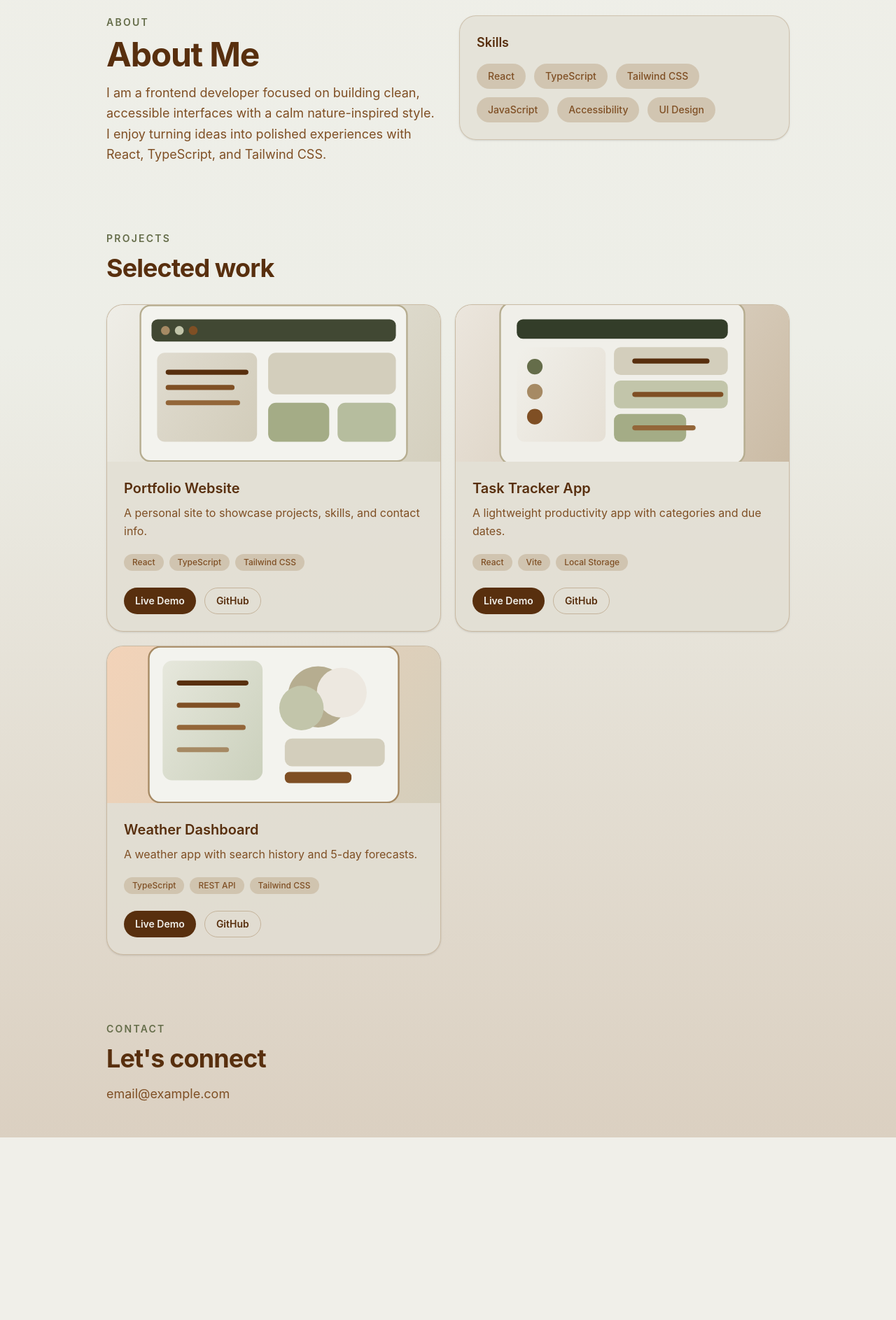
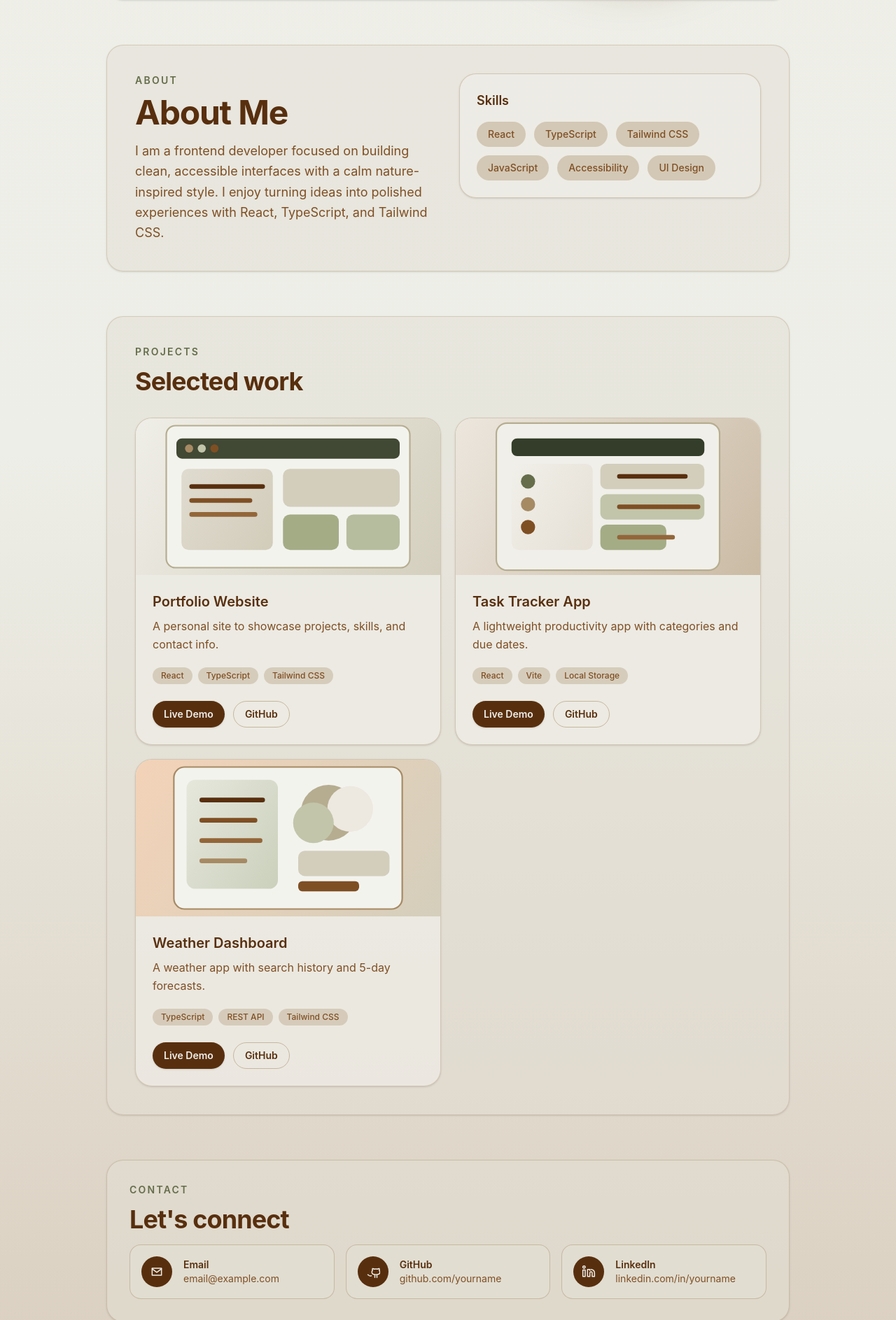
Before and after one commit to jamesharrison2005/portfolio, a React (Vite) app: page / in a window 1280 px wide. Shown: the part 633-2520 px from the top of the page at 70% size. Before the commit the page ends 2259 px from the top, so only its background shows below. Built offline with nearby package versions, Linux system fonts and the light colour scheme.

Commit message:
basic website template

```diff
--- a/src/App.tsx
+++ b/src/App.tsx
@@ -2,6 +2,44 @@ import Navbar from './components/layout/Navbar';
 import Hero from './components/sections/Hero';
 import About from './components/sections/About';
 import Projects from './components/sections/Projects';
+import ScrollReveal from './components/ui/ScrollReveal';
+
+const contacts = [
+  {
+    label: 'Email',
+    href: 'mailto:email@example.com',
+    value: 'email@example.com',
+    icon: (
+      <svg viewBox="0 0 24 24" fill="none" stroke="currentColor" strokeWidth="1.8" strokeLinecap="round" strokeLinejoin="round" className="h-5 w-5">
+        <path d="M4 6h16v12H4z" />
+        <path d="m4 7 8 6 8-6" />
+      </svg>
+    ),
+  },
+  {
+    label: 'GitHub',
+    href: 'https://github.com/yourname',
+    value: 'github.com/yourname',
+    icon: (
+      <svg viewBox="0 0 24 24" fill="none" stroke="currentColor" strokeWidth="1.8" strokeLinecap="round" strokeLinejoin="round" className="h-5 w-5">
+        <path d="M9 19c-4.5 1.5-4.5-2-6-2" />
+        <path d="M15 22v-3.2c0-.9.3-1.5.9-2-3 .3-6-.6-6-4.2 0-1.1.4-2 1.1-2.7-.1-.3-.5-1.6.1-3.3 0 0 .9-.3 3 .9a10.3 10.3 0 0 1 5.4 0c2.1-1.2 3-.9 3-.9.6 1.7.2 3 .1 3.3.7.7 1.1 1.6 1.1 2.7 0 3.6-3 4.5-6 4.2.6.5.9 1.4.9 2V22" />
+      </svg>
+    ),
+  },
+  {
+    label: 'LinkedIn',
+    href: 'https://linkedin.com/in/yourname',
+    value: 'linkedin.com/in/yourname',
+    icon: (
+      <svg viewBox="0 0 24 24" fill="none" stroke="currentColor" strokeWidth="1.8" strokeLinecap="round" strokeLinejoin="round" className="h-5 w-5">
+        <path d="M16 8a6 6 0 0 1 6 6v6h-4v-6a2 2 0 1 0-4 0v6h-4V8h4v2" />
+        <path d="M2 9h4v11H2z" />
+        <circle cx="4" cy="4" r="2" />
+      </svg>
+    ),
+  },
+];
 
 function App() {
   return (
@@ -9,21 +47,43 @@ function App() {
       id="top"
       className="min-h-screen bg-gradient-to-b from-khaki-beige-900 via-dry-sage-alt-900 to-camel-800 text-charcoal-brown-500 dark:from-charcoal-brown-200 dark:via-ebony-300 dark:to-dark-walnut-200 dark:text-khaki-beige-800"
     >
-      <main className="max-w-5xl mx-auto px-6">
+      <main className="mx-auto flex max-w-5xl flex-col gap-16 px-6 py-6 sm:py-8 lg:py-10">
         <Navbar />
         <Hero />
         <About />
         <Projects />
-        <section id="contact" className="py-12">
+        <section id="contact" className="rounded-3xl border border-camel-600/50 bg-khaki-beige-800/60 p-6 shadow-sm dark:border-ebony-600 dark:bg-charcoal-brown-300/80 sm:p-8">
+          <ScrollReveal>
             <p className="mb-3 text-sm font-semibold uppercase tracking-[0.16em] text-dusty-olive-500 dark:text-dry-sage-alt-700">
               Contact
             </p>
             <h2 className="mb-4 text-3xl font-bold tracking-tight text-dark-walnut-500 sm:text-4xl dark:text-khaki-beige-900">
               Let&apos;s connect
             </h2>
-          <p className="max-w-3xl text-lg leading-relaxed text-saddle-brown-500 dark:text-camel-900">
-            email@example.com
+            <div className="grid gap-4 sm:grid-cols-3">
+              {contacts.map((contact) => (
+                <a
+                  key={contact.label}
+                  href={contact.href}
+                  target={contact.label === 'Email' ? undefined : '_blank'}
+                  rel={contact.label === 'Email' ? undefined : 'noreferrer'}
+                  className="group flex items-center gap-4 rounded-2xl border border-camel-600/60 bg-khaki-beige-800/80 p-4 transition duration-300 hover:-translate-y-1 hover:border-dark-walnut-500 hover:bg-khaki-beige-700/90 hover:shadow-md dark:border-ebony-600 dark:bg-charcoal-brown-300/90 dark:hover:border-khaki-beige-900 dark:hover:bg-ebony-500/70"
+                >
+                  <div className="flex h-11 w-11 items-center justify-center rounded-full bg-dark-walnut-500 text-khaki-beige-900 transition group-hover:scale-105 group-hover:bg-toffee-brown-500 dark:bg-khaki-beige-900 dark:text-dark-walnut-500">
+                    {contact.icon}
+                  </div>
+                  <div>
+                    <p className="text-sm font-semibold text-dark-walnut-500 dark:text-khaki-beige-900">
+                      {contact.label}
                     </p>
+                    <p className="text-sm text-saddle-brown-500 transition group-hover:text-dark-walnut-500 dark:text-camel-900 dark:group-hover:text-khaki-beige-900">
+                      {contact.value}
+                    </p>
+                  </div>
+                </a>
+              ))}
+            </div>
+          </ScrollReveal>
         </section>
       </main>
     </div>
--- a/src/components/sections/About.tsx
+++ b/src/components/sections/About.tsx
@@ -1,9 +1,12 @@
+import ScrollReveal from '../ui/ScrollReveal';
+
 function About() {
   const skills = ['React', 'TypeScript', 'Tailwind CSS', 'JavaScript', 'Accessibility', 'UI Design'];
 
   return (
-    <section id="about" className="py-12">
-      <div className="grid gap-8 md:grid-cols-2 md:items-start">
+    <section id="about" className="rounded-3xl border border-camel-600/40 bg-khaki-beige-800/50 p-6 shadow-sm sm:p-8 dark:border-ebony-600 dark:bg-charcoal-brown-300/80 md:p-10">
+      <ScrollReveal>
+        <div className="grid gap-8 md:grid-cols-2 md:items-start">
         <div>
           <p className="mb-3 text-sm font-semibold uppercase tracking-[0.16em] text-dusty-olive-500 dark:text-dry-sage-alt-700">
             About
@@ -18,7 +21,7 @@ function About() {
           </p>
         </div>
 
-        <div className="rounded-3xl border border-camel-600/50 bg-khaki-beige-800/70 p-6 shadow-sm dark:border-ebony-600 dark:bg-charcoal-brown-300/90">
+        <div className="rounded-3xl border border-camel-600/50 bg-khaki-beige-900/60 p-6 shadow-sm dark:border-ebony-600 dark:bg-charcoal-brown-200/80">
           <h3 className="mb-4 text-lg font-semibold text-dark-walnut-500 dark:text-khaki-beige-900">
             Skills
           </h3>
@@ -33,7 +36,8 @@ function About() {
             ))}
           </div>
         </div>
-      </div>
+        </div>
+      </ScrollReveal>
     </section>
   );
 }
--- a/src/components/sections/Projects.tsx
+++ b/src/components/sections/Projects.tsx
@@ -1,9 +1,11 @@
 import { projects } from '../../data/projects';
 import ProjectCard from '../ui/ProjectCard';
+import ScrollReveal from '../ui/ScrollReveal';
 
 function Projects() {
   return (
-    <section id="projects" className="py-12">
+    <section id="projects" className="rounded-3xl border border-camel-600/40 bg-khaki-beige-800/50 p-6 shadow-sm sm:p-8 dark:border-ebony-600 dark:bg-charcoal-brown-300/80 md:p-10">
+      <ScrollReveal>
         <p className="mb-3 text-sm font-semibold uppercase tracking-[0.16em] text-dusty-olive-500 dark:text-dry-sage-alt-700">
           Projects
         </p>
@@ -15,6 +17,7 @@ function Projects() {
             <ProjectCard key={project.title} project={project} />
           ))}
         </div>
+      </ScrollReveal>
     </section>
   );
 }
--- a/src/components/ui/ProjectCard.tsx
+++ b/src/components/ui/ProjectCard.tsx
@@ -1,4 +1,5 @@
 import type { Project } from '../../types/project';
+import ScrollReveal from './ScrollReveal';
 
 type ProjectCardProps = {
   project: Project;
@@ -6,12 +7,13 @@ type ProjectCardProps = {
 
 function ProjectCard({ project }: ProjectCardProps) {
   return (
-    <article className="group overflow-hidden rounded-3xl border border-camel-600/60 bg-khaki-beige-800/80 shadow-sm transition duration-300 hover:-translate-y-1 hover:shadow-xl dark:border-ebony-600 dark:bg-charcoal-brown-300/90">
+    <ScrollReveal className="h-full">
+      <article className="group h-full overflow-hidden rounded-3xl border border-camel-600/50 bg-khaki-beige-900/65 shadow-sm transition duration-300 hover:-translate-y-1 hover:shadow-md dark:border-ebony-600 dark:bg-charcoal-brown-200/85">
         <div className="overflow-hidden">
           <img
             src={project.image}
             alt={`${project.title} preview`}
-          className="h-56 w-full object-cover transition duration-300 group-hover:scale-105"
+            className="h-56 w-full object-cover transition duration-300 group-hover:scale-[1.03]"
           />
         </div>
 
@@ -27,7 +29,7 @@ function ProjectCard({ project }: ProjectCardProps) {
             {project.tech.map((tag) => (
               <span
                 key={`${project.title}-${tag}`}
-              className="rounded-full bg-camel-700/70 px-3 py-1 text-xs font-medium text-saddle-brown-500 transition group-hover:bg-camel-600 dark:bg-ebony-500 dark:text-khaki-beige-900"
+                className="rounded-full bg-camel-700/60 px-3 py-1 text-xs font-medium text-saddle-brown-500 transition group-hover:bg-camel-600/80 dark:bg-ebony-500 dark:text-khaki-beige-900"
               >
                 {tag}
               </span>
@@ -38,7 +40,7 @@ function ProjectCard({ project }: ProjectCardProps) {
             {project.liveUrl ? (
               <a
                 href={project.liveUrl}
-              className="inline-flex items-center rounded-full bg-dark-walnut-500 px-4 py-2 text-sm font-semibold text-khaki-beige-900 transition hover:bg-toffee-brown-500 dark:bg-khaki-beige-900 dark:text-dark-walnut-500 dark:hover:bg-camel-800"
+                className="inline-flex items-center rounded-full bg-dark-walnut-500 px-4 py-2 text-sm font-semibold text-khaki-beige-900 shadow-sm transition hover:-translate-y-0.5 hover:bg-toffee-brown-500 hover:shadow-md dark:bg-khaki-beige-900 dark:text-dark-walnut-500 dark:hover:bg-camel-800"
               >
                 Live Demo
               </a>
@@ -46,7 +48,7 @@ function ProjectCard({ project }: ProjectCardProps) {
             {project.githubUrl ? (
               <a
                 href={project.githubUrl}
-              className="inline-flex items-center rounded-full border border-camel-600/70 px-4 py-2 text-sm font-semibold text-dark-walnut-500 transition hover:bg-camel-700/40 dark:border-ebony-600 dark:text-khaki-beige-900 dark:hover:bg-ebony-500/60"
+                className="inline-flex items-center rounded-full border border-camel-600/70 px-4 py-2 text-sm font-semibold text-dark-walnut-500 transition hover:-translate-y-0.5 hover:bg-camel-700/40 hover:shadow-sm dark:border-ebony-600 dark:text-khaki-beige-900 dark:hover:bg-ebony-500/60"
               >
                 GitHub
               </a>
@@ -54,6 +56,7 @@ function ProjectCard({ project }: ProjectCardProps) {
           </div>
         </div>
       </article>
+    </ScrollReveal>
   );
 }
 
--- /dev/null
+++ b/src/components/ui/ScrollReveal.tsx
@@ -0,0 +1,58 @@
+import { useEffect, useRef, useState, type ReactNode } from 'react';
+
+type ScrollRevealProps = {
+  children: ReactNode;
+  className?: string;
+};
+
+function ScrollReveal({ children, className = '' }: ScrollRevealProps) {
+  const ref = useRef<HTMLDivElement>(null);
+  const [isVisible, setIsVisible] = useState(false);
+
+  useEffect(() => {
+    const node = ref.current;
+
+    if (!node) {
+      return;
+    }
+
+    const prefersReducedMotion =
+      typeof window.matchMedia === 'function' &&
+      window.matchMedia('(prefers-reduced-motion: reduce)').matches;
+
+    if (prefersReducedMotion || typeof IntersectionObserver === 'undefined') {
+      setIsVisible(true);
+      return;
+    }
+
+    const observer = new IntersectionObserver(
+      ([entry]) => {
+        if (entry.isIntersecting) {
+          setIsVisible(true);
+          observer.unobserve(entry.target);
+        }
+      },
+      {
+        threshold: 0.15,
+        rootMargin: '0px 0px -80px 0px',
+      },
+    );
+
+    observer.observe(node);
+
+    return () => observer.disconnect();
+  }, []);
+
+  return (
+    <div
+      ref={ref}
+      className={`${className} transition-all duration-700 ease-out motion-reduce:transition-none ${
+        isVisible ? 'translate-y-0 opacity-100' : 'translate-y-6 opacity-0'
+      }`}
+    >
+      {children}
+    </div>
+  );
+}
+
+export default ScrollReveal;
--- a/src/data/projects.ts
+++ b/src/data/projects.ts
@@ -1,8 +1,11 @@
 import type { Project } from '../types/project';
+import portfolioPreview from '../assets/project-portfolio.svg';
+import taskTrackerPreview from '../assets/project-task-tracker.svg';
+import weatherPreview from '../assets/project-weather.svg';
 
 export const projects: Project[] = [
   {
-    image: '/src/assets/project-portfolio.svg',
+    image: portfolioPreview,
     title: 'Portfolio Website',
     description: 'A personal site to showcase projects, skills, and contact info.',
     tech: ['React', 'TypeScript', 'Tailwind CSS'],
@@ -10,7 +13,7 @@ export const projects: Project[] = [
     liveUrl: 'https://your-portfolio.example.com',
   },
   {
-    image: '/src/assets/project-task-tracker.svg',
+    image: taskTrackerPreview,
     title: 'Task Tracker App',
     description: 'A lightweight productivity app with categories and due dates.',
     tech: ['React', 'Vite', 'Local Storage'],
@@ -18,7 +21,7 @@ export const projects: Project[] = [
     liveUrl: 'https://your-task-tracker.example.com',
   },
   {
-    image: '/src/assets/project-weather.svg',
+    image: weatherPreview,
     title: 'Weather Dashboard',
     description: 'A weather app with search history and 5-day forecasts.',
     tech: ['TypeScript', 'REST API', 'Tailwind CSS'],
```
Also changed, not shown: src/components/layout/Navbar.tsx (+6 -6 lines), src/components/sections/Hero.tsx (+7 -4 lines), 4 other files (tests, documents, lock files or other folders). Lines whose indentation alone changed are shown as unchanged.
